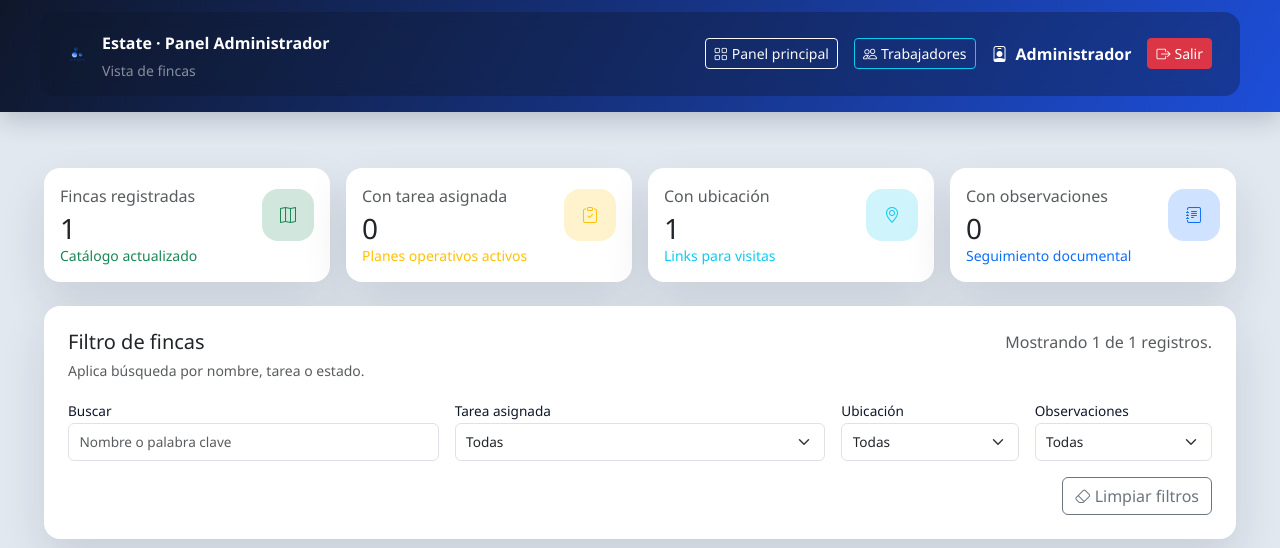
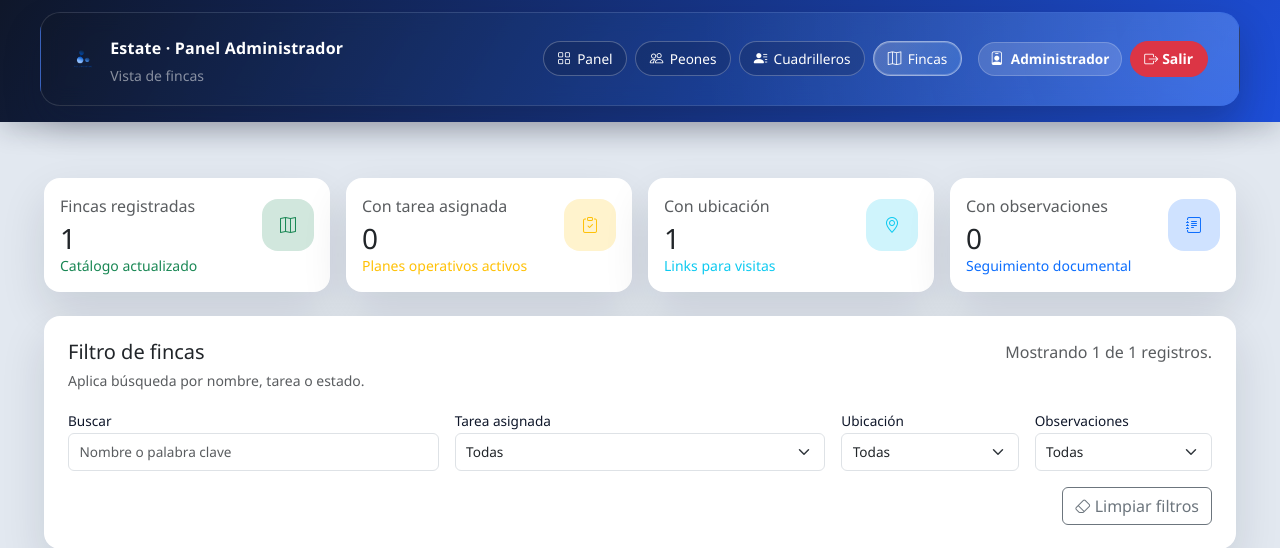
Before and after one commit to Maxi-Max10/estate, a PHP site: page /fincas-admin.php in a window 1280 px wide. Shown: the top 548 px of the page. Run offline with PHP 8.4, Linux system fonts and the light colour scheme; a user stored in the database is signed in; data comes from the database, SQL or seed files in the repository.

Commit message:
feat: Mejorar la barra de navegación en las páginas de administración

```diff
--- a/assets/css/admin.css
+++ b/assets/css/admin.css
@@ -117,12 +117,24 @@ body {
 }
 
 .admin-navbar {
-    background: rgba(15, 23, 42, 0.35);
-    padding: 0.4rem 1rem;
-    border-radius: 1rem;
-    backdrop-filter: blur(8px);
+    background: linear-gradient(120deg, rgba(15, 23, 42, 0.75), rgba(37, 99, 235, 0.7));
+    padding: 0.65rem 1.2rem;
+    border-radius: 1.25rem;
+    border: 1px solid rgba(255, 255, 255, 0.12);
+    backdrop-filter: blur(10px);
     margin: 0 auto;
     max-width: 1200px;
+    box-shadow: 0 18px 35px rgba(15, 23, 42, 0.25);
+    position: relative;
+    overflow: hidden;
+}
+
+.admin-navbar::after {
+    content: "";
+    position: absolute;
+    inset: 0;
+    background: radial-gradient(circle at top right, rgba(255, 255, 255, 0.15), transparent 45%);
+    pointer-events: none;
 }
 
 .admin-navbar .container-fluid {
@@ -131,10 +143,22 @@ body {
     align-items: center;
     justify-content: space-between;
     gap: 0.75rem;
+    position: relative;
+    z-index: 1;
 }
 
 .admin-navbar .navbar-brand {
     font-weight: 600;
+    letter-spacing: 0.2px;
+}
+
+.admin-brand {
+    text-decoration: none;
+    color: inherit;
+}
+
+.admin-brand:hover {
+    color: #fff;
 }
 
 .admin-navbar .navbar-toggler {
@@ -146,6 +170,8 @@ body {
     padding: 0.35rem 0.6rem;
     height: 40px;
     align-self: center;
+    background: rgba(15, 23, 42, 0.35);
+    border-radius: 0.75rem;
 }
 
 .admin-navbar .navbar-toggler:focus {
@@ -158,9 +184,63 @@ body {
 }
 
 .admin-logo {
-    width: 18px;
-    height: 18px;
+    width: 22px;
+    height: 22px;
     object-fit: contain;
+}
+
+.admin-nav-links {
+    display: inline-flex;
+    align-items: center;
+    gap: 0.5rem;
+    flex-wrap: wrap;
+}
+
+.admin-nav-link {
+    display: inline-flex;
+    align-items: center;
+    gap: 0.4rem;
+    padding: 0.4rem 0.85rem;
+    border-radius: 999px;
+    border: 1px solid rgba(255, 255, 255, 0.25);
+    color: #fff;
+    font-size: 0.85rem;
+    font-weight: 500;
+    text-decoration: none;
+    transition: all 0.2s ease;
+    background: rgba(15, 23, 42, 0.2);
+}
+
+.admin-nav-link:hover {
+    transform: translateY(-1px);
+    background: rgba(255, 255, 255, 0.18);
+    color: #fff;
+}
+
+.admin-nav-link.active {
+    background: linear-gradient(120deg, rgba(255, 255, 255, 0.2), rgba(96, 165, 250, 0.25));
+    border-color: rgba(255, 255, 255, 0.45);
+    box-shadow: inset 0 0 0 1px rgba(255, 255, 255, 0.2);
+}
+
+.admin-user-badge {
+    display: inline-flex;
+    align-items: center;
+    gap: 0.45rem;
+    background: rgba(255, 255, 255, 0.15);
+    border: 1px solid rgba(255, 255, 255, 0.2);
+    padding: 0.35rem 0.7rem;
+    border-radius: 999px;
+    font-size: 0.85rem;
+    font-weight: 600;
+    color: #fff;
+    white-space: nowrap;
+}
+
+.admin-logout {
+    border-radius: 999px;
+    padding: 0.4rem 0.85rem;
+    font-weight: 600;
 }
 
 .user-actions {
@@ -187,6 +267,16 @@ body {
 
     .admin-navbar .navbar-collapse {
         width: 100%;
+    }
+
+    .admin-nav-links,
+    .admin-user-badge,
+    .admin-logout {
+        width: 100%;
+    }
+
+    .admin-nav-link {
+        justify-content: center;
     }
 
     .user-actions {
--- a/fincas-admin.php
+++ b/fincas-admin.php
@@ -73,24 +73,31 @@ $userName = $_SESSION['user_name'] ?? 'Administrador';
 </head>
 <body>
     <header class="admin-hero">
-        <nav class="navbar navbar-dark admin-navbar">
+        <nav class="navbar navbar-dark admin-navbar navbar-expand-lg">
             <div class="container-fluid py-2">
-                <div class="d-flex align-items-center gap-2 gap-sm-3 flex-wrap">
+                <a class="admin-brand d-flex align-items-center gap-2 gap-sm-3 flex-grow-1" href="panel-admin.php">
                     <img src="assets/img/logo.png" class="admin-logo" alt="Estate" />
                     <div class="d-flex flex-column">
                         <span class="navbar-brand fs-6 mb-0">Estate · Panel Administrador</span>
                         <small class="text-white-50">Vista de fincas</small>
                     </div>
-                </div>
-                <div class="d-flex align-items-center gap-2 gap-sm-3 text-white user-actions">
-                    <a class="btn btn-outline-light btn-sm" href="panel-admin.php">
-                        <i class="bi bi-grid me-1"></i>Panel principal
-                    </a>
-                    <a class="btn btn-outline-info btn-sm text-white" href="trabajadores-admin.php">
-                        <i class="bi bi-people me-1"></i>Trabajadores
-                    </a>
-                    <span class="fw-semibold"><i class="bi bi-person-badge me-2"></i><?php echo htmlspecialchars($userName, ENT_QUOTES, 'UTF-8'); ?></span>
-                    <a class="btn btn-danger btn-sm" href="logout.php"><i class="bi bi-box-arrow-right me-1"></i>Salir</a>
+                </a>
+                <button class="navbar-toggler ms-auto d-lg-none" type="button" data-bs-toggle="collapse" data-bs-target="#adminNavLinks" aria-controls="adminNavLinks" aria-expanded="false" aria-label="Alternar navegación">
+                    <span class="navbar-toggler-icon"></span>
+                </button>
+                <div class="collapse navbar-collapse" id="adminNavLinks">
+                    <div class="ms-lg-auto d-flex flex-column flex-lg-row align-items-lg-center gap-2 gap-lg-3">
+                        <div class="admin-nav-links">
+                            <a class="admin-nav-link" href="panel-admin.php"><i class="bi bi-grid"></i>Panel</a>
+                            <a class="admin-nav-link" href="peones-admin.php"><i class="bi bi-people"></i>Peones</a>
+                            <a class="admin-nav-link" href="cuadrilleros-admin.php"><i class="bi bi-person-lines-fill"></i>Cuadrilleros</a>
+                            <a class="admin-nav-link active" href="fincas-admin.php"><i class="bi bi-map"></i>Fincas</a>
+                        </div>
+                        <div class="d-flex flex-column flex-lg-row align-items-lg-center gap-2">
+                            <span class="admin-user-badge"><i class="bi bi-person-badge"></i><?php echo htmlspecialchars($userName, ENT_QUOTES, 'UTF-8'); ?></span>
+                            <a class="btn btn-danger btn-sm admin-logout" href="logout.php"><i class="bi bi-box-arrow-right me-1"></i>Salir</a>
+                        </div>
+                    </div>
                 </div>
             </div>
         </nav>
```
Also changed, not shown: cuadrilleros-admin.php (+19 -9 lines), panel-admin.php (+17 -12 lines), peones-admin.php (+19 -8 lines).
